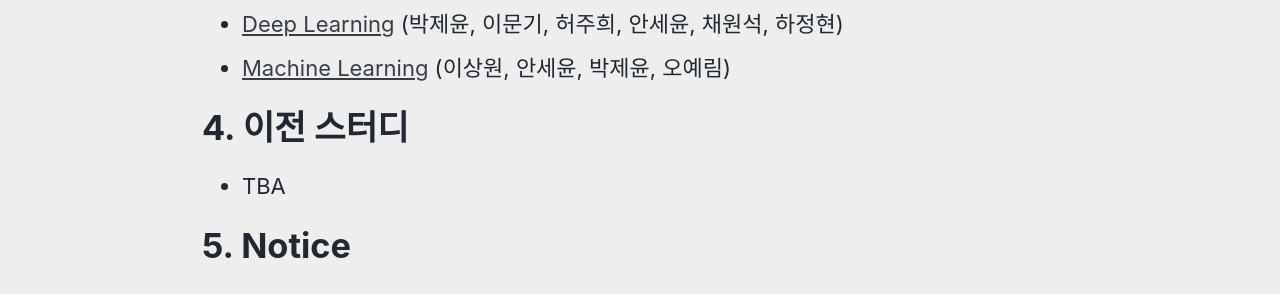
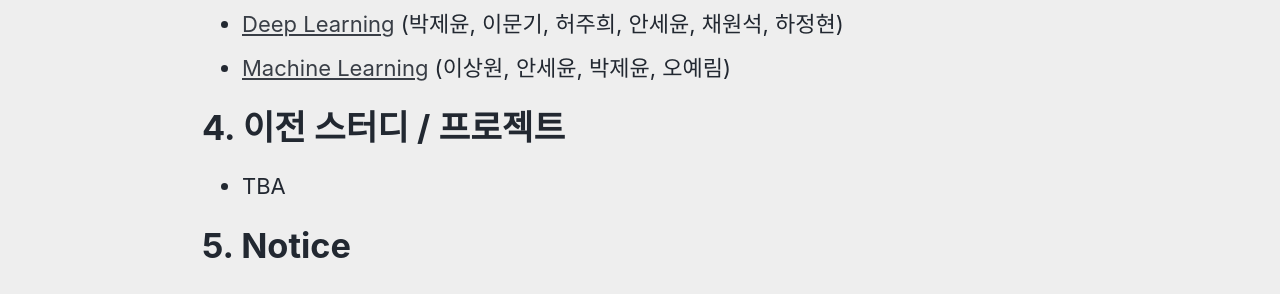
Before and after one commit to TAVEResearch/TAVEResearch.github.io, a Jekyll site: the page built from about.md, in a window 1280 px wide. Shown: the part 1569-1863 px from the top of the page. Built offline with Jekyll 4.4.1, drawn with Linux system fonts in a browser that asks for light colours; cached includes are drawn as plain includes.

Commit message:
Update about.md

```diff
--- a/about.md
+++ b/about.md
@@ -36,7 +36,7 @@ author_profile: false
 - [Deep Learning](https://github.com/TAVEResearch/deep_learning) (박제윤, 이문기, 허주희, 안세윤, 채원석, 하정현)
 - [Machine Learning](https://github.com/TAVEResearch/machine_learning) (이상원, 안세윤, 박제윤, 오예림)
 
-# 4. 이전 스터디
+# 4. 이전 스터디 / 프로젝트
 
 - TBA
 
```
